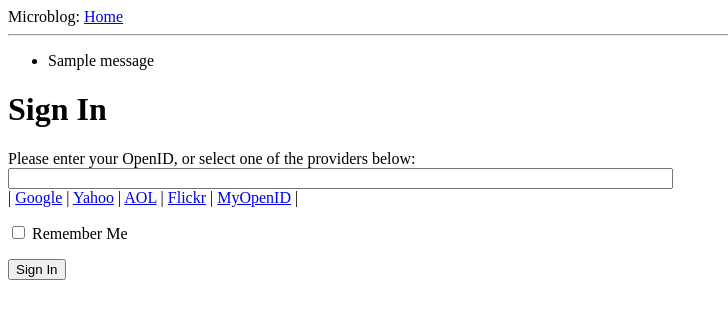
After one commit to magandrez/mblog, a Flask app: page /login in a window 1280 px wide. The commit adds this page. Shown: the top 319 px of the page, without its empty margins (0-728 px from the left). Run offline with Flask 2, Linux system fonts and the light colour scheme; one stand-in notice (Sample message) is shown.

Commit message:
Web forms
Taking a brief look at web forms.
Modified gitignore to cover __pycache__/ in root.

```diff
--- a/app/__init__.py
+++ b/app/__init__.py
@@ -1,4 +1,6 @@
 from flask import Flask
 
 app = Flask(__name__)
+app.config.from_object('config')
+
 from app import views
--- /dev/null
+++ b/app/forms.py
@@ -0,0 +1,8 @@
+from flask.ext.wtf import Form
+from wtforms import StringField, BooleanField
+from wtforms.validators import DataRequired
+
+
+class LoginForm(Form):
+    openid = StringField('openid', validators=[DataRequired()])
+    remember_me = BooleanField('remember_me', default=False)
--- a/app/templates/base.html
+++ b/app/templates/base.html
@@ -1,14 +1,23 @@
 <html>
   <head>
     {% if title %}
-        <title>{{ title}} - microblog </title>
+    <title>{{ title }} - microblog</title>
     {% else %}
-        <title>Welcome to microblog</title>
+    <title>microblog</title>
     {% endif %}
   </head>
   <body>
     <div>Microblog: <a href="/index">Home</a></div>
     <hr>
+    {% with messages = get_flashed_messages() %}
+      {% if messages %}
+        <ul>
+        {% for message in messages %}
+            <li>{{ message }} </li>
+        {% endfor %}
+        </ul>
+      {% endif %}
+    {% endwith %}
     {% block content %}{% endblock %}
   </body>
 </html>
--- /dev/null
+++ b/app/templates/login.html
@@ -0,0 +1,33 @@
+{% extends "base.html" %}
+
+{% block content %}
+<script type="text/javascript">
+function set_openid(openid, pr)
+{
+    u = openid.search('<username>')
+    if (u != -1) {
+        // openid requires username
+        user = prompt('Enter your ' + pr + ' username:')
+        openid = openid.substr(0, u) + user
+    }
+    form = document.forms['login'];
+    form.elements['openid'].value = openid
+}
+</script>
+<h1>Sign In</h1>
+<form action="" method="post" name="login">
+    {{ form.hidden_tag() }}
+    <p>
+        Please enter your OpenID, or select one of the providers below:<br>
+        {{ form.openid(size=80) }}
+        {% for error in form.openid.errors %}
+          <span style="color: red;">[{{error}}]</span>
+        {% endfor %}<br>
+        |{% for pr in providers %}
+          <a href="javascript:set_openid('{{ pr.url }}', '{{ pr.name }}');">{{ pr.name }}</a> |
+        {% endfor %}
+    </p>
+    <p>{{ form.remember_me }} Remember Me</p>
+    <p><input type="submit" value="Sign In"></p>
+</form>
+{% endblock %}
--- a/app/views.py
+++ b/app/views.py
@@ -1,19 +1,16 @@
-from flask import render_template
+from flask import render_template, flash, redirect
 from app import app
+from .forms import LoginForm
 
 
-@app.route('/')
-@app.route('/index')
-def index():
-    user = {'nickname': 'Manuel'}
-    posts = [  # fake array of posts
-        {
-            'author': {'nickname': 'Ana'},
-            'body': 'It was nice to see you!'
-        },
-        {
-            'author': {'nickname': 'Francisco'},
-            'body': 'I am hungry!'
-        }
-    ]
-    return render_template('index.html', title='Home', user=user, posts=posts)
+@app.route('/login', methods=['GET', 'POST'])
+def login():
+    form = LoginForm()
+    if form.validate_on_submit():
+        flash('Login requested for OpenID="%s", remember_me=%s' %
+              (form.openid.data, str(form.remember_me.data)))
+        return redirect('/index')
+    return render_template('login.html',
+                           title='Sign In',
+                           form=form,
+                           providers=app.config['OPENID_PROVIDERS'])
```
Also changed, not shown: config.py (added, +9 -0 lines), 1 other file. Lines whose indentation alone changed are shown as unchanged.
